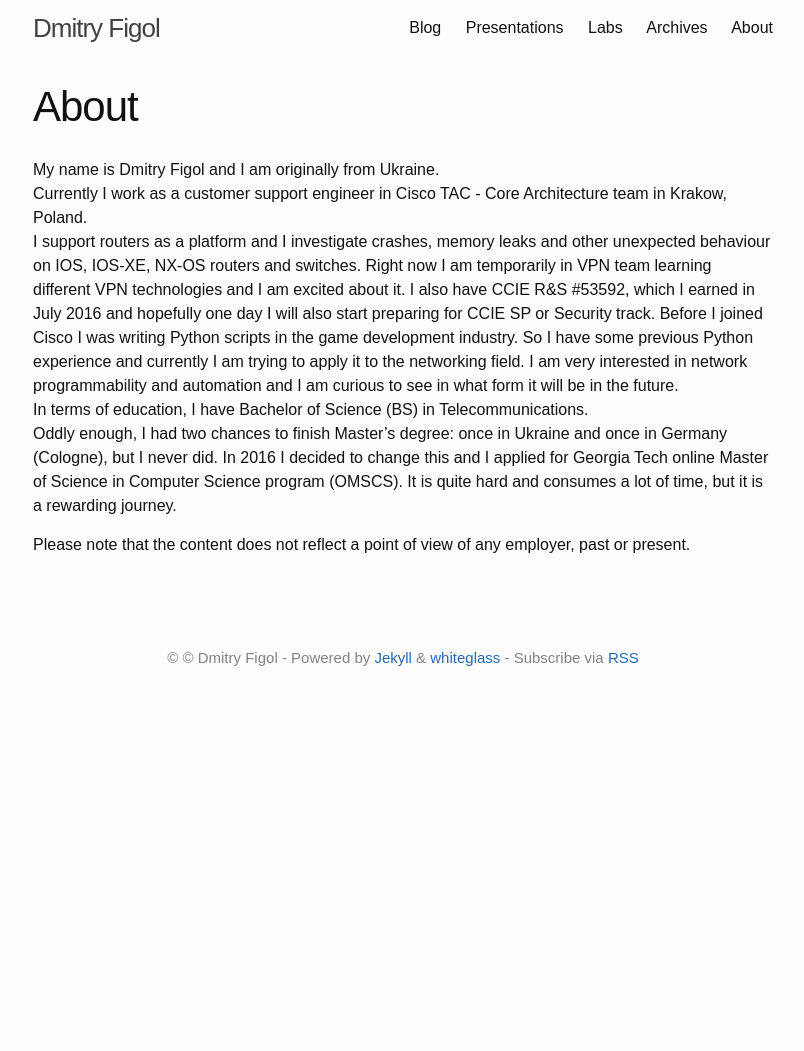
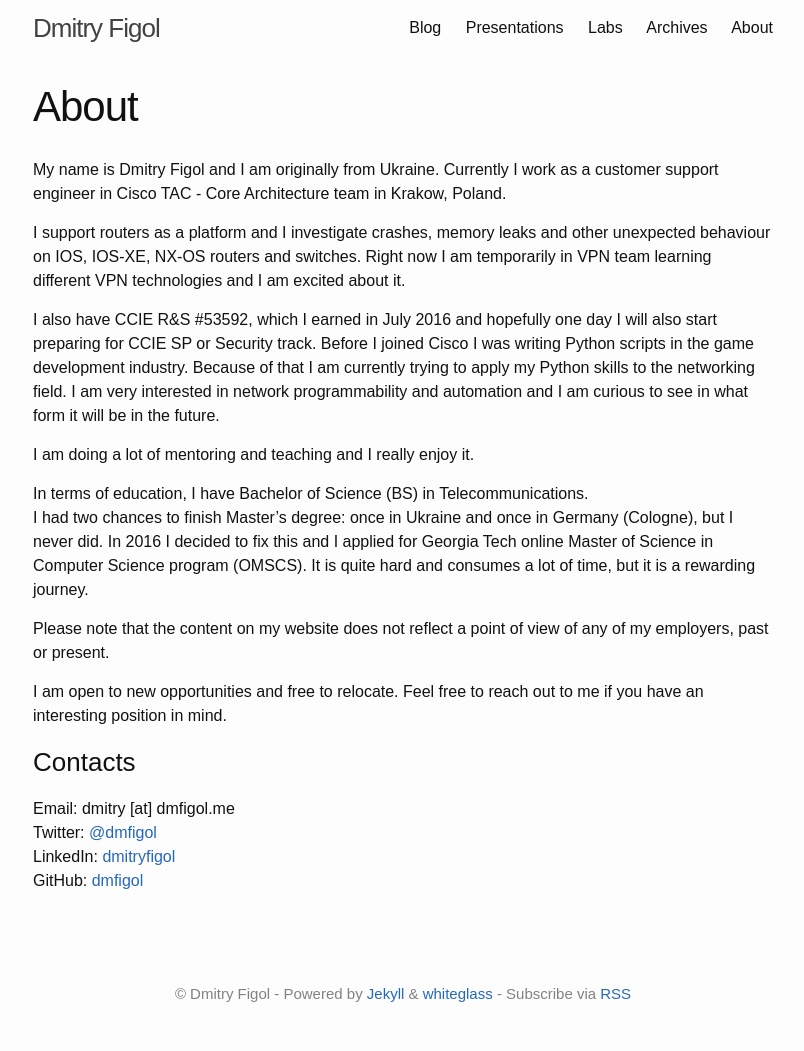
Before and after one commit to emilgaripov/dmfigol.me, a Jekyll site: the page built from _pages/about.md, in a window 1280 px wide. Shown: the whole page, without its empty margins (237-1041 px from the left). Built offline with Jekyll 4.4.1, drawn with Linux system fonts in a browser that asks for light colours; before the commit the page ends 900 px from its top, so only the background shows below that.

Commit message:
Fix about page, add presentations

```diff
--- a/Gemfile
+++ b/Gemfile
@@ -8,3 +8,4 @@ gem "jekyll", "3.4.0"
 gem 'tzinfo-data', platforms: [:mingw, :mswin, :x64_mingw, :jruby]
 
 gem "jekyll-whiteglass"
+gem 'ruby-oembed'
--- a/_config.yml
+++ b/_config.yml
@@ -18,11 +18,12 @@ jekyll-archives:
 google_analytics: UA-97452588-1
 lang: en-US
 author: Dmitry Figol
-twitter_username: dmfigol
-github_username:  dmfigol
 title: Dmitry Figol
 description: >
   Blog about networking and programming
 excerpt_separator: <!--more-->
 
 include: ['_pages']
+twitter_username: dmfigol
+linked_username:  dmitryfigol
+github_username:  dmfigol
--- a/_includes/footer_content.html
+++ b/_includes/footer_content.html
@@ -2,4 +2,4 @@
 {% if site.feed and site.feed.path %}
   {% assign feed_path = site.feed.path %}
 {% endif %}
-&copy; © {{ site.author }} - Powered by <a href="https://jekyllrb.com">Jekyll</a> &amp; <a href="https://github.com/yous/whiteglass">whiteglass</a> - Subscribe via <a href="{{ feed_path | absolute_url }}">RSS</a>
+&copy; {{ site.author }} - Powered by <a href="https://jekyllrb.com">Jekyll</a> &amp; <a href="https://github.com/yous/whiteglass">whiteglass</a> - Subscribe via <a href="{{ feed_path | absolute_url }}">RSS</a>
--- a/_includes/head.html
+++ b/_includes/head.html
@@ -60,5 +60,7 @@
   {% endif %}
 
   {% include fonts.html %}
-  {% include google_analytics.html %}
+  {% if jekyll.environment == 'production' %}
+    {% include google_analytics.html %}
+  {% endif %}
 </head>
--- a/_pages/about.md
+++ b/_pages/about.md
@@ -6,10 +6,23 @@ permalink: /about/
 
 My name is Dmitry Figol and I am originally from Ukraine.
 Currently I work as a customer support engineer in Cisco TAC - Core Architecture team in Krakow, Poland.
+
 I support routers as a platform and I investigate crashes, memory leaks and other unexpected behaviour on IOS, IOS-XE, NX-OS routers and switches. Right now I am temporarily in VPN team learning different VPN technologies and I am excited about it.
+
 I also have CCIE R&S #53592, which I earned in July 2016 and hopefully one day I will also start preparing for CCIE SP or Security track.
-Before I joined Cisco I was writing Python scripts in the game development industry. So I have some previous Python experience and currently I am trying to apply it to the networking field. I am very interested in network programmability and automation and I am curious to see in what form it will be in the future.
+Before I joined Cisco I was writing Python scripts in the game development industry. Because of that I am currently trying to apply my Python skills to the networking field. I am very interested in network programmability and automation and I am curious to see in what form it will be in the future.
+
+I am doing a lot of mentoring and teaching and I really enjoy it.
+
 In terms of education, I have Bachelor of Science (BS) in Telecommunications.
-Oddly enough, I had two chances to finish Master's degree: once in Ukraine and once in Germany (Cologne), but I never did. In 2016 I decided to change this and I applied for Georgia Tech online Master of Science in Computer Science program (OMSCS). It is quite hard and consumes a lot of time, but it is a rewarding journey.
+I had two chances to finish Master's degree: once in Ukraine and once in Germany (Cologne), but I never did. In 2016 I decided to fix this and I applied for Georgia Tech online Master of Science in Computer Science program (OMSCS). It is quite hard and consumes a lot of time, but it is a rewarding journey.
 
-Please note that the content does not reflect a point of view of any employer, past or present.
+Please note that the content on my website does not reflect a point of view of any of my employers, past or present.
+
+I am open to new opportunities and free to relocate. Feel free to reach out to me if you have an interesting position in mind.
+
+### Contacts
+Email: dmitry [at] dmfigol.me
+Twitter: [@dmfigol](https://twitter.com/{{ site.twitter_username }}){:target="_blank"}
+LinkedIn: [dmitryfigol](https://linkedin.com/in/{{ site.linked_username }}){:target="_blank"}
+GitHub: [dmfigol](https://github.com/{{ site.github_username }}){:target="_blank"}
```
Also changed, not shown: _pages/labs.md (+1 -1 lines), _pages/presentations.md (+4 -1 lines).
